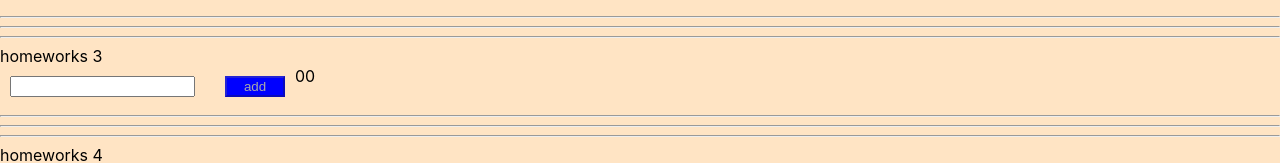
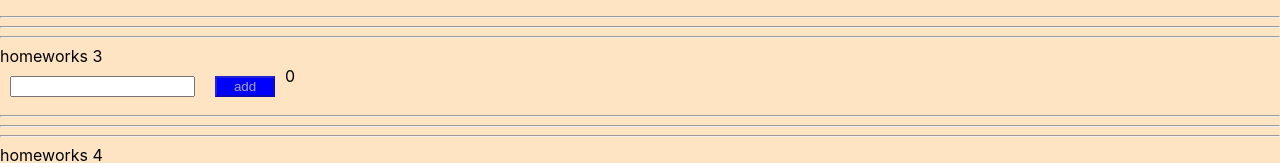
Before and after one commit to ArinaKumeisha/Home_work, a React (Create React App) app: page /#/pre-junior in a window 1280 px wide. Shown: the part 562-725 px from the top of the page. Built offline with nearby package versions, Linux system fonts and the light colour scheme.

Commit message:
homework_3 scripts

```diff
--- a/src/p2-homeworks/h3/Greeting.tsx
+++ b/src/p2-homeworks/h3/Greeting.tsx
@@ -1,12 +1,12 @@
-import React, {ChangeEvent,KeyboardEvent} from 'react'
+import React, {ChangeEvent, KeyboardEvent} from 'react'
 import s from './Greeting.module.css'
 import {UserType} from "./HW3";
 
 type GreetingPropsType = {
     name: string
-    setNameCallback: (e: ChangeEvent<HTMLInputElement>)=>void
-    addUser: ()=> void
-    error: string
+    setNameCallback: (e: ChangeEvent<HTMLInputElement>) => void
+    addUser: () => void
+    error: boolean
     totalUsers: number
     onEnter: (e: KeyboardEvent<HTMLInputElement>) => void
 
@@ -16,8 +16,8 @@ type GreetingPropsType = {
 const Greeting: React.FC<GreetingPropsType> = (
     {name, setNameCallback, addUser, error, totalUsers, onEnter} // деструктуризация пропсов
 ) => {
-    const inputClass = error? s.errorInput: s.input
-
+    const inputClass = error ? s.errorInput : s.input
+    const errorMessage = error ? <div style={{color: "red"}}>Name is required!!!</div> : null
     return (
         <div className={s.greeting}>
             <input value={name}
@@ -25,10 +25,8 @@ const Greeting: React.FC<GreetingPropsType> = (
                    className={inputClass}
                    onKeyDown={onEnter}
             />
-            <div className={s.error}>{error}</div>
-            <span>{error}</span>
+            <span>{errorMessage}</span>
             <button onClick={addUser} className={s.button} disabled={!name}>add</button>
-            <div className={s.count}>{totalUsers}</div>
             <span>{totalUsers}</span>
         </div>
     )
--- a/src/p2-homeworks/h3/GreetingContainer.tsx
+++ b/src/p2-homeworks/h3/GreetingContainer.tsx
@@ -4,28 +4,31 @@ import {UserType} from "./HW3";
 
 type GreetingContainerPropsType = {
     users: Array<UserType>
-    addUserCallback: (name:string)=> void
+    addUserCallback: (name: string) => void
 
 }
 
 
 // уровень локальной логики
-const GreetingContainer: React.FC<GreetingContainerPropsType> = ({users,addUserCallback}) => { // деструктуризация пропсов
+const GreetingContainer: React.FC<GreetingContainerPropsType> = (
+    {users, addUserCallback}
+) => { // деструктуризация пропсов
     const [name, setName] = useState<string>("")
-    const [error, setError] = useState<string>("")
+    const [error, setError] = useState<boolean>(false)
 
     const setNameCallback = (e: ChangeEvent<HTMLInputElement>) => {
-      const trimmedName=e.currentTarget.value.trim()
-        if(trimmedName){
+        const trimmedName = e.currentTarget.value.trim()
+        if (trimmedName) {
             setName(trimmedName)
-        }else{
+        } else {
+            setError(true)
             setName("")
-            setError("name is require")
+
         }
     }
     const addUser = () => {
         addUserCallback(name)
-    alert(`hello ${name}`)
+        alert(`hello ${name}`)
         setName("")
     }
 
--- a/src/p2-homeworks/h3/HW3.tsx
+++ b/src/p2-homeworks/h3/HW3.tsx
@@ -2,7 +2,7 @@ import React, {useState} from 'react'
 import GreetingContainer from './GreetingContainer'
 import {v1} from "uuid";
 
-// types
+
 export type UserType = {
     _id: string
     name: string
@@ -10,9 +10,9 @@ export type UserType = {
 
 // уровень работы с глобальными данными
 function HW3() {
-    const [users, setUsers] = useState<UserType[]>([]) // need to fix any
+    const [users, setUsers] = useState<UserType[]>([])
 
-    const addUserCallback = (name: string) => { // need to fix any
+    const addUserCallback = (name: string) => {
         let user = {
             _id: v1(),
             name,
@@ -25,7 +25,6 @@ function HW3() {
             <hr/>
             homeworks 3
 
-            {/*should work (должно работать)*/}
             <GreetingContainer users={users} addUserCallback={addUserCallback}/>
 
             <hr/>
```
